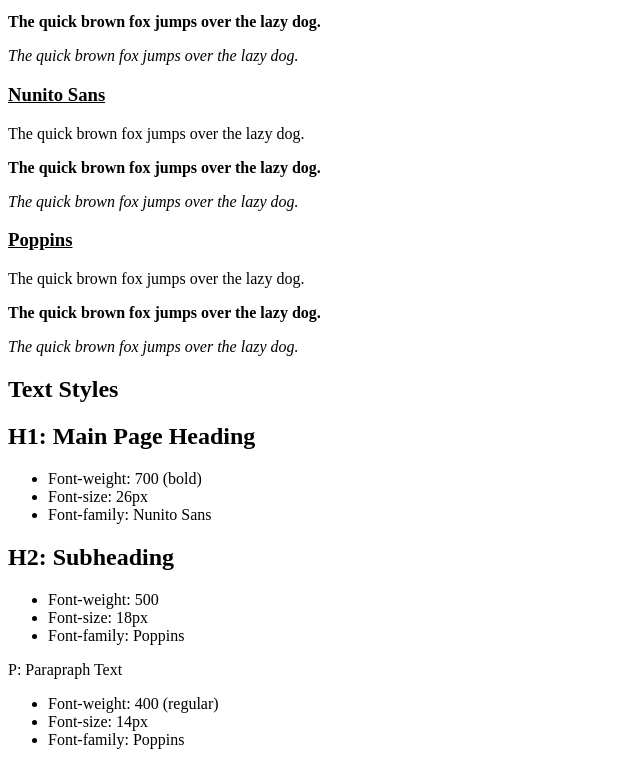
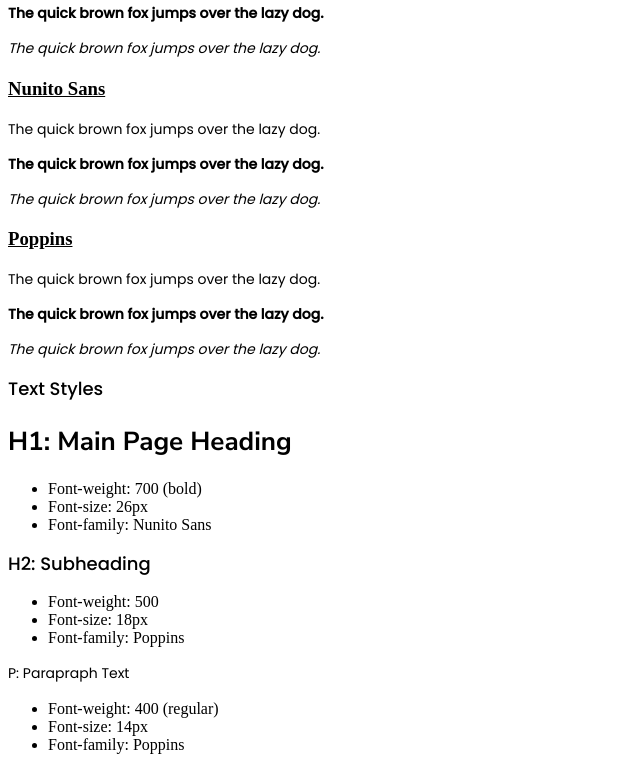
Before and after one commit to jrhodg17/starting, a plain HTML site: page index.html in a window 1280 px wide. Shown: the part 511-1281 px from the top of the page, without its empty margins (0-640 px from the left). Drawn offline with Linux system fonts and the light colour scheme.

Commit message:
Add text styles in 'styles.css' and link for stylesheet in 'index.html'

```diff
--- a/index.html
+++ b/index.html
@@ -6,6 +6,7 @@
     <meta name="viewport" content="width=device-width, initial-scale=1.0">
     <title>My Website Style</title>
     <link href="https://fonts.googleapis.com/css2?family=Nunito+Sans:wght@700&family=Poppins:wght@400;500&display=swap" rel="stylesheet">
+    <link rel="stylesheet" href="styles.css">
 </head>
 <body>
     <header>
--- /dev/null
+++ b/styles.css
@@ -0,0 +1,17 @@
+h1 {
+    font-weight: 700;
+    font-size: 26px;
+    font-family: 'Nunito Sans', sans-serif;
+}
+
+h2 {
+    font-weight: 500;
+    font-size: 18px;
+    font-family: 'Poppins', sans-serif;
+}
+
+p {
+    font-weight: 400;
+    font-size: 14px;
+    font-family: 'Poppins', sans-serif;
+}
```
